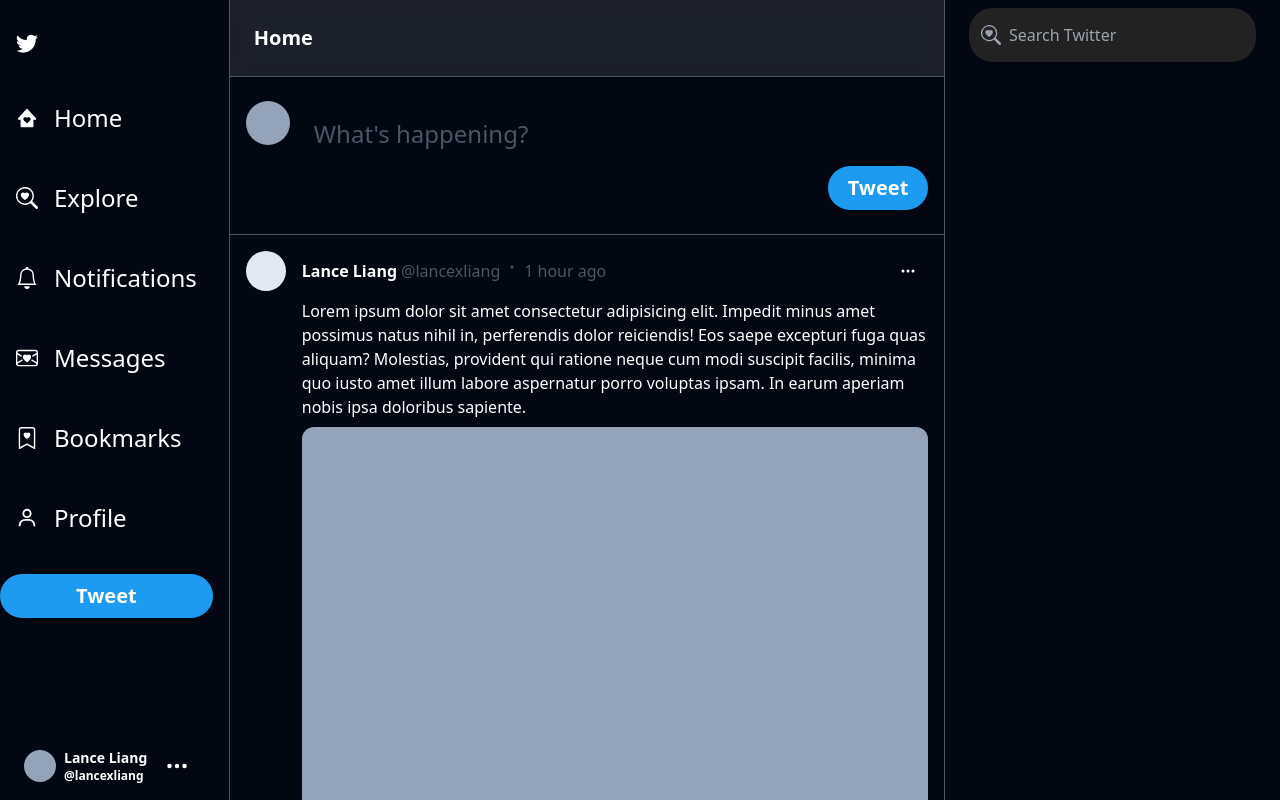
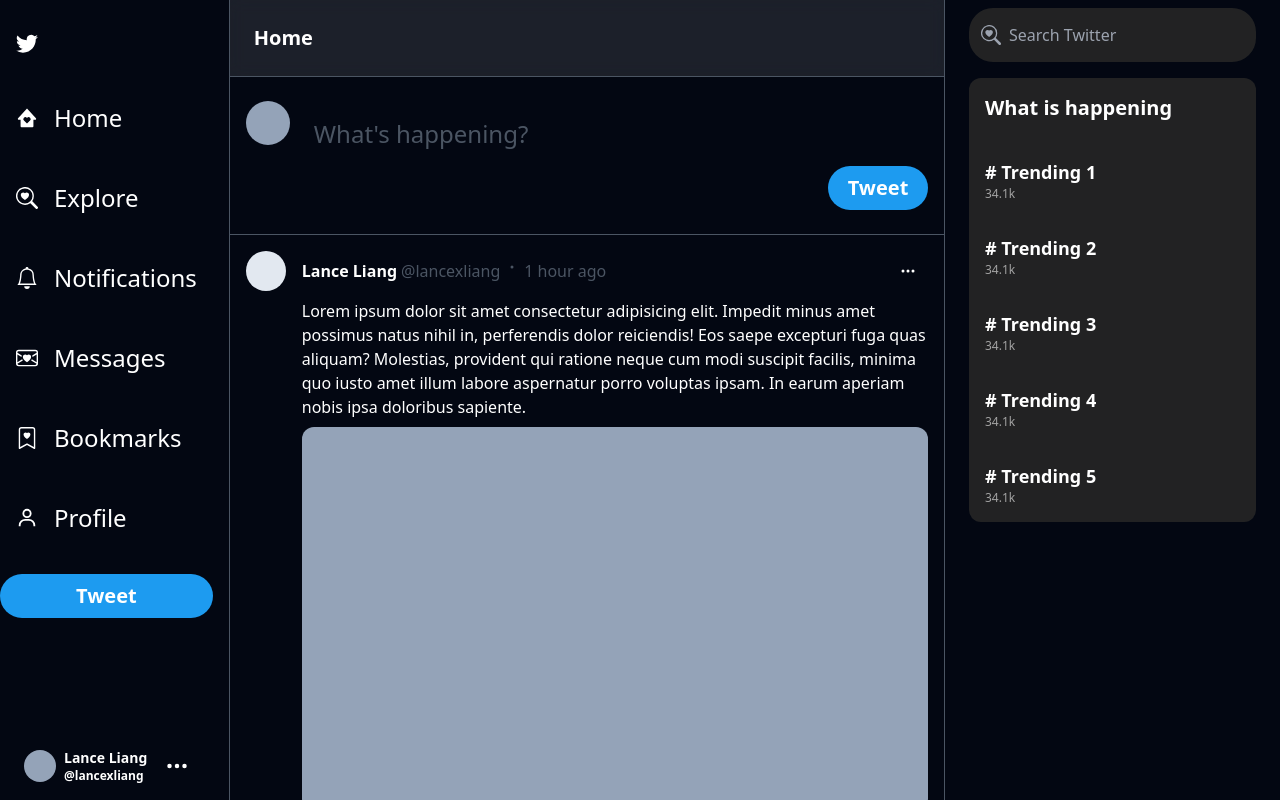
Before and after one commit to LanceLiang2011/twitter-clone, a Next.js app: page / in a window 1280 px wide. Shown: the top 800 px of the page. Built offline with nearby package versions, Linux system fonts and the light colour scheme.

Commit message:
Add trending section

```diff
--- a/src/app/page.tsx
+++ b/src/app/page.tsx
@@ -31,7 +31,21 @@ export default function Home() {
             </div>
           </div>
           {/* Trending */}
-          <div></div>
+          <div className=" flex flex-col gap-1 rounded-xl bg-neutral-800/90 mt-4">
+            <h3 className=" font-bold text-xl p-4">What is happening</h3>
+            {/* Trending list */}
+            <div>
+              {Array.from({ length: 5 }).map((_, i) => (
+                <div
+                  key={i}
+                  className=" hover:bg-white/10 p-4 last:rounded-b-xl transition duration-200"
+                >
+                  <div className=" font-bold text-lg"># Trending {i + 1}</div>
+                  <div className=" text-xs text-neutral-400">34.1k</div>
+                </div>
+              ))}
+            </div>
+          </div>
           {/* Who to follow */}
           <div></div>
         </section>
```
